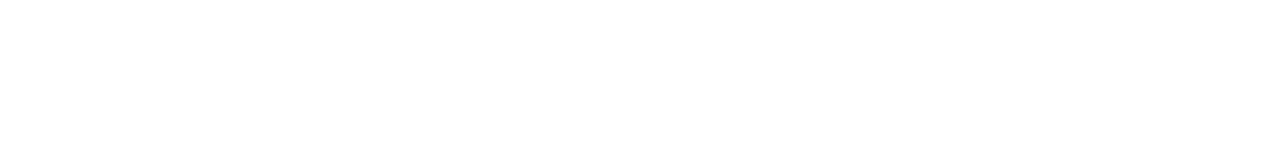
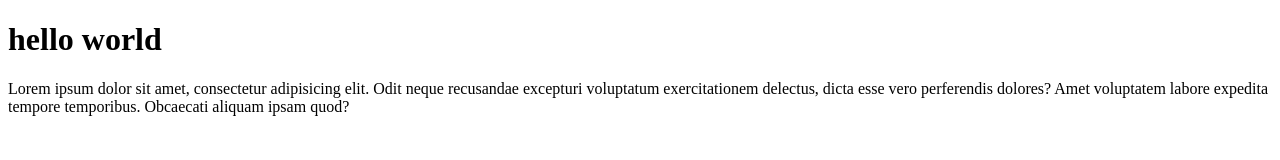
Before and after one commit to sasikola/Example-repo, a plain HTML site: page index.html in a window 1280 px wide. Drawn offline with Linux system fonts and the light colour scheme.

Commit message:
added p and h1 tag

```diff
--- a/index.html
+++ b/index.html
@@ -6,6 +6,7 @@
     <title>Document</title>
 </head>
 <body>
-
+    <h1>hello world</h1>
+    <p>Lorem ipsum dolor sit amet, consectetur adipisicing elit. Odit neque recusandae excepturi voluptatum exercitationem delectus, dicta esse vero perferendis dolores? Amet voluptatem labore expedita tempore temporibus. Obcaecati aliquam ipsam quod?</p>
 </body>
 </html>
```
